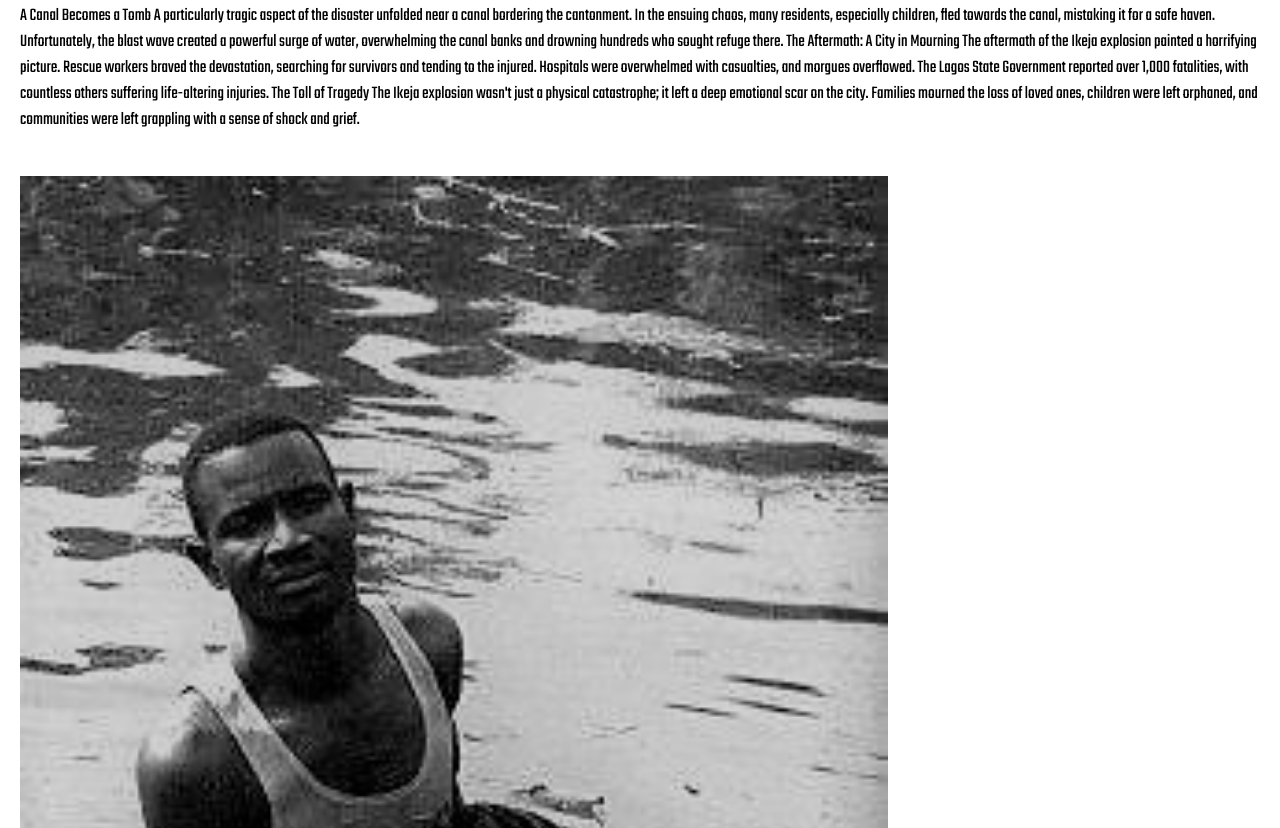
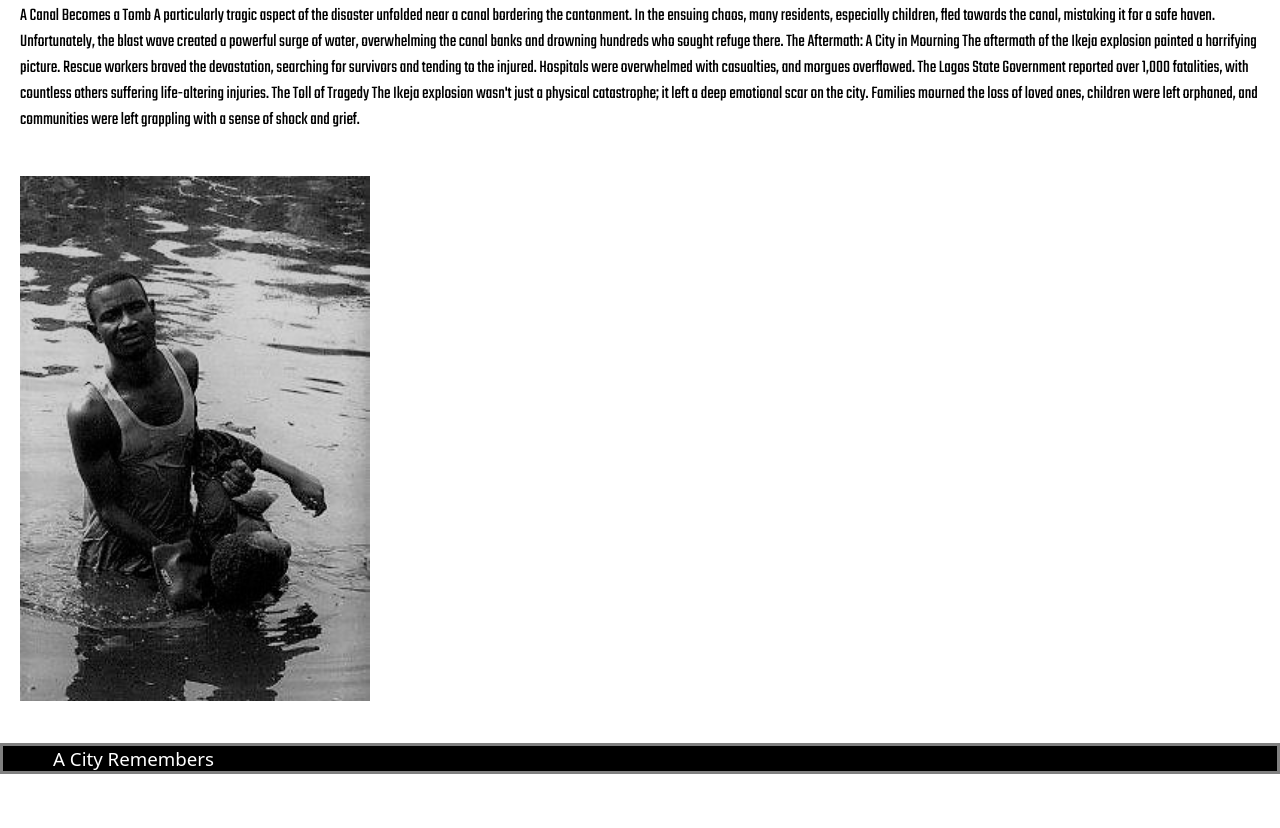
Before and after one commit to VictorOkpare/Tribute-Page, a plain HTML site: page index.html in a window 1280 px wide. Shown: the part 1043-1871 px from the top of the page. Drawn offline with Linux system fonts and the light colour scheme; a web font is replaced by a local one.

Commit message:
Fix: Fixed image sizing in story section

```diff
--- a/index.html
+++ b/index.html
@@ -121,10 +121,12 @@
               orphaned, and communities were left grappling with a sense of
               shock and grief.
             </p>
+          <div class="storyTextImg">
             <img
               src="images/WhatsApp Image 2024-03-21 at 17.56.13_ebd57399.jpg"
               alt="Image of the event"
             />
+          </div>
           </div>
         </div>
       </section>
--- a/styles.css
+++ b/styles.css
@@ -139,6 +139,14 @@ a {
   font-size: 18px;
   font-family: "Teko", sans-serif;
 }
+.storyTextImg{
+  width: 500px;
+}
+.storyText-ctn img{
+  width: 100%;
+  height: 100%;
+
+}
 
 .memory-ctn h3 {
   font-family: "Rubik Maps", system-ui;
```
